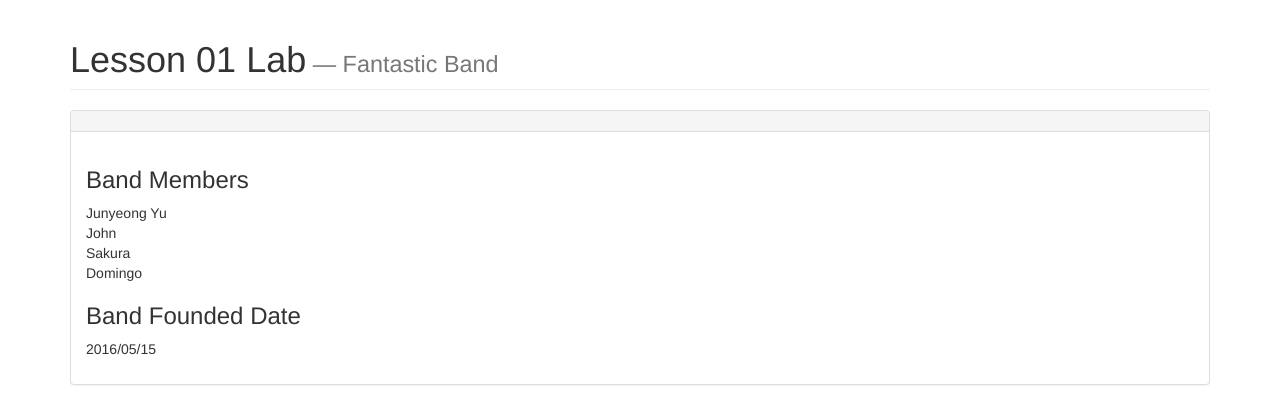
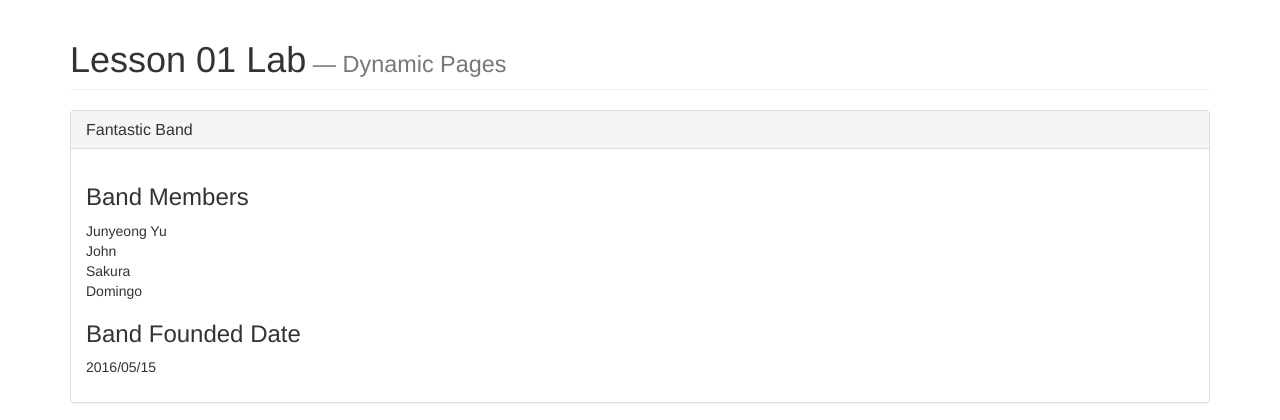
Before and after one commit to klmp83/comp-1006, a PHP site: page /your-favourite-band.php in a window 1280 px wide. Shown: the top 420 px of the page. Run offline with PHP 8.4, Linux system fonts and the light colour scheme; some libraries are stand-ins or nearby versions.

Commit message:
Change location of band name

```diff
--- a/your-favourite-band.php
+++ b/your-favourite-band.php
@@ -20,14 +20,17 @@
     <div class="container">
 
       <header>
-        <h1 class="page-header">Lesson 01 Lab<small>&nbsp;&mdash;&nbsp;<?php echo $bandName ?></small></h1>
+        <h1 class="page-header">Lesson 01 Lab<small>&nbsp;&mdash;&nbsp;Dynamic Pages</small></h1>
       </header>
 
       <section>
         <!-- Step 3 - Fill in the placeholders -->
         <div class="panel panel-default">
           <div class="panel-heading">
-            <h3 class="panel-title"><!-- Output PHP variable for Band Name (double check the data exists so the page doesn't throw an error) --></h3>
+            <h3 class="panel-title">
+            	<!-- Output PHP variable for Band Name (double check the data exists so the page doesn't throw an error) -->
+            	<?php echo $bandName ?>
+            </h3>
           </div>
 
           <div class="panel-body">
```
